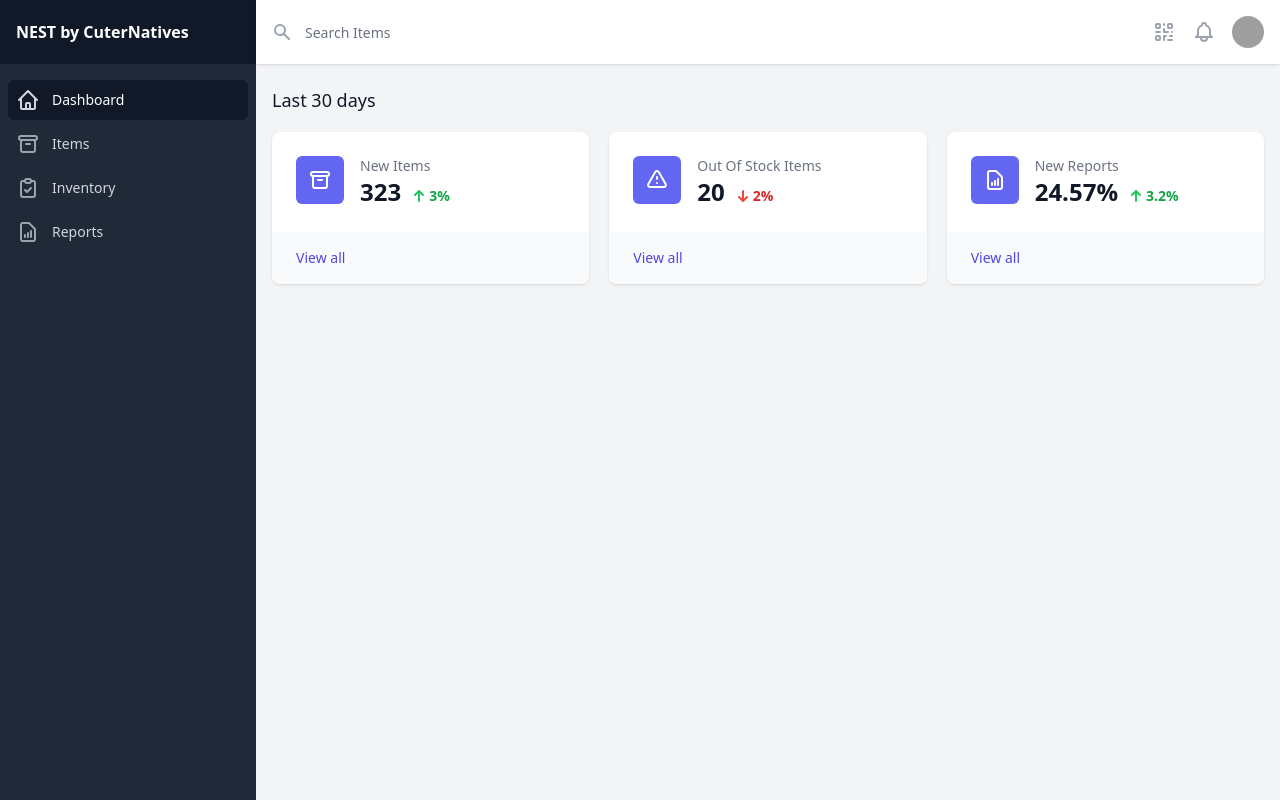
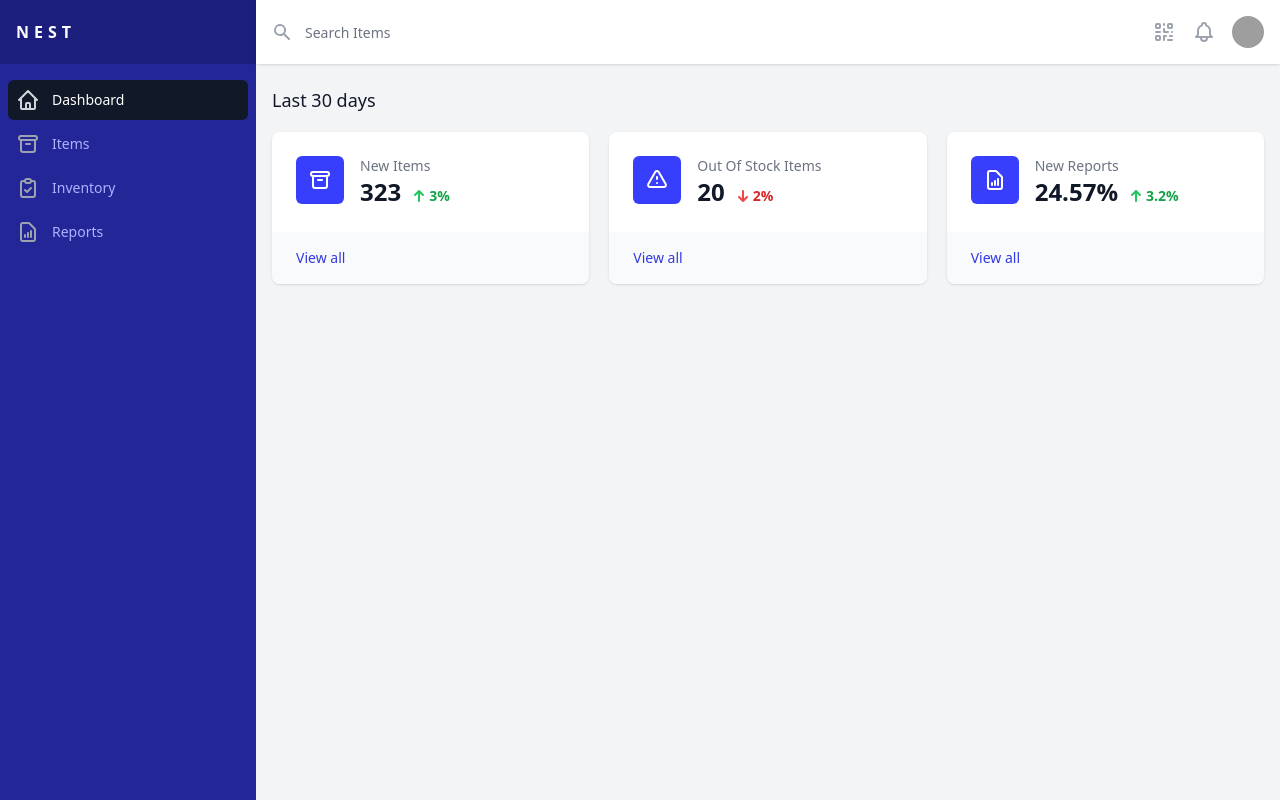
Before and after one commit to CuterNatives/Nest, a React (Create React App) app: page /dashboard in a window 1280 px wide. Built offline with nearby package versions, Linux system fonts and the light colour scheme; grey boxes are pictures that could not be loaded.

Commit message:
Changed Pallete Color and Texts

```diff
--- a/package.json
+++ b/package.json
@@ -5,9 +5,7 @@
   "dependencies": {
     "@headlessui/react": "^1.6.3",
     "@heroicons/react": "^1.0.6",
-    "@testing-library/jest-dom": "^5.16.4",
-    "@testing-library/react": "^13.2.0",
-    "@testing-library/user-event": "^13.5.0",
+
     "react": "^16.0.0",
     "react-dom": "^16.14.0",
     "react-qr-reader": "^3.0.0-beta-1",
--- a/src/Dashboard.js
+++ b/src/Dashboard.js
@@ -21,7 +21,7 @@ export default function Dashboard(){
             className="relative bg-white pt-5 px-4 pb-12 sm:pt-6 sm:px-6 shadow rounded-lg overflow-hidden"
           >
             <dt>
-              <div className="absolute bg-indigo-500 rounded-md p-3">
+              <div className="absolute bg-pr-500 rounded-md p-3">
                 <item.icon className="h-6 w-6 text-white" aria-hidden="true" />
               </div>
               <p className="ml-16 text-sm font-medium text-gray-500 truncate">{item.name}</p>
@@ -45,7 +45,7 @@ export default function Dashboard(){
               </p>
               <div className="absolute bottom-0 inset-x-0 bg-gray-50 px-4 py-4 sm:px-6">
                 <div className="text-sm">
-                  <a href="#" className="font-medium text-indigo-600 hover:text-indigo-500">
+                  <a href="#" className="font-medium text-pr-600 hover:text-pr-500">
                     {' '}
                     View all<span className="sr-only"> {item.name} stats</span>
                   </a>
--- a/src/Inventory.js
+++ b/src/Inventory.js
@@ -45,7 +45,7 @@ export default function Example() {
         <div className="mt-4 sm:mt-0 sm:ml-16 sm:flex-none">
           <button
             type="button"
-            className="inline-flex items-center justify-center rounded-md border border-transparent bg-indigo-600 px-4 py-2 text-sm font-medium text-white shadow-sm hover:bg-indigo-700 focus:outline-none focus:ring-2 focus:ring-indigo-500 focus:ring-offset-2 sm:w-auto"
+            className="inline-flex items-center justify-center rounded-md border border-transparent bg-pr-600 px-4 py-2 text-sm font-medium text-white shadow-sm hover:bg-pr-700 focus:outline-none focus:ring-2 focus:ring-indigo-500 focus:ring-offset-2 sm:w-auto"
           >
             Scan and Update
           </button>
@@ -102,7 +102,7 @@ export default function Example() {
                     <tr key={item.id} className={selecteditems.includes(item) ? 'bg-gray-50' : undefined}>
                       <td className="relative w-12 px-6 sm:w-16 sm:px-8">
                         {selecteditems.includes(item) && (
-                          <div className="absolute inset-y-0 left-0 w-0.5 bg-indigo-600" />
+                          <div className="absolute inset-y-0 left-0 w-0.5 bg-pr-600" />
                         )}
                         <input
                           type="checkbox"
--- a/src/Items.js
+++ b/src/Items.js
@@ -45,7 +45,7 @@ export default function Items() {
         <div className="mt-4 sm:mt-0 sm:ml-16 sm:flex-none">
           <button
             type="button"
-            className="inline-flex items-center justify-center rounded-md border border-transparent bg-indigo-600 px-4 py-2 text-sm font-medium text-white shadow-sm hover:bg-indigo-700 focus:outline-none focus:ring-2 focus:ring-indigo-500 focus:ring-offset-2 sm:w-auto"
+            className="inline-flex items-center justify-center rounded-md border border-transparent bg-pr-600 px-4 py-2 text-sm font-medium text-white shadow-sm hover:bg-pr-700 focus:outline-none focus:ring-2 focus:ring-indigo-500 focus:ring-offset-2 sm:w-auto"
             onClick={() => setOpen(true)}
           >
             Add Item
@@ -109,7 +109,7 @@ export default function Items() {
                     <tr key={item.id} className={selecteditems.includes(item) ? 'bg-gray-50' : undefined}>
                       <td className="relative w-12 px-6 sm:w-16 sm:px-8">
                         {selecteditems.includes(item) && (
-                          <div className="absolute inset-y-0 left-0 w-0.5 bg-indigo-600" />
+                          <div className="absolute inset-y-0 left-0 w-0.5 bg-pr-600" />
                         )}
                         <input
                           type="checkbox"
--- a/src/Main.js
+++ b/src/Main.js
@@ -158,14 +158,14 @@ export default function Main(props) {
         {/* Static sidebar for desktop */}
         <div className="hidden md:flex md:w-64 md:flex-col md:fixed md:inset-y-0">
           {/* Sidebar component, swap this element with another sidebar if you like */}
-          <div className="flex-1 flex flex-col min-h-0 bg-gray-800">
-            <div className="flex items-center h-16 flex-shrink-0 px-4 bg-gray-900">
+          <div className="flex-1 flex flex-col min-h-0 bg-pr-800">
+            <div className="flex items-center h-16 flex-shrink-0 px-4 bg-pr-900">
               {/* <img
                 className="h-8 w-auto"
                 src="https://tailwindui.com/img/logos/workflow-logo-indigo-500-mark-white-text.svg"
                 alt="Workflow"
               /> */}
-              <div className='text-white font-bold'>NEST by CuterNatives</div>
+              <div className='tracking-wide text-white font-bold'>N E S T</div>
             </div>
             <div className="flex-1 flex flex-col overflow-y-auto">
               <nav className="flex-1 px-2 py-4 space-y-1">
@@ -174,7 +174,7 @@ export default function Main(props) {
                     key={item.name}
                     href={item.href}
                     className={classNames(
-                      item.current ? 'bg-gray-900 text-white' : 'text-gray-300 hover:bg-gray-700 hover:text-white',
+                      item.current ? 'bg-gray-900 text-white' : 'text-pr-300 hover:bg-pr-700 hover:text-white',
                       'group flex items-center px-2 py-2 text-sm font-medium rounded-md'
                     )}
                   >
--- a/src/Reports.js
+++ b/src/Reports.js
@@ -21,7 +21,7 @@ export default function Example() {
         <div className="mt-4 sm:mt-0 sm:ml-16 sm:flex-none">
           <button
             type="button"
-            className="inline-flex items-center justify-center rounded-md border border-transparent bg-indigo-600 px-4 py-2 text-sm font-medium text-white shadow-sm hover:bg-indigo-700 focus:outline-none focus:ring-2 focus:ring-indigo-500 focus:ring-offset-2 sm:w-auto"
+            className="inline-flex items-center justify-center rounded-md border border-transparent bg-pr-600 px-4 py-2 text-sm font-medium text-white shadow-sm hover:bg-pr-700 focus:outline-none focus:ring-2 focus:ring-pr-500 focus:ring-offset-2 sm:w-auto"
           >
             Generate Report
           </button>
@@ -49,7 +49,7 @@ export default function Example() {
               <div className="flex-shrink-0 pr-2">
                 <button
                   type="button"
-                  className="w-8 h-8 bg-white inline-flex items-center justify-center text-gray-400 rounded-full bg-transparent hover:text-gray-500 focus:outline-none focus:ring-2 focus:ring-offset-2 focus:ring-indigo-500"
+                  className="w-8 h-8 bg-white inline-flex items-center justify-center text-gray-400 rounded-full bg-transparent hover:text-gray-500 focus:outline-none focus:ring-2 focus:ring-offset-2 focus:ring-pr-500"
                 >
                   <span className="sr-only">Open options</span>
                   <DotsVerticalIcon className="w-5 h-5" aria-hidden="true" />
--- a/tailwind.config.js
+++ b/tailwind.config.js
@@ -3,7 +3,24 @@ module.exports = {
     "./src/**/*.{js,jsx,ts,tsx}",
   ],
   theme: {
-    extend: {},
+    extend: {
+      colors: {
+        'pr': {
+          '50': '#f5f5ff',
+          '100': '#ebecff',
+          '200': '#cdcffe',
+          '300': '#afb2fe',
+          '400': '#7479fd',
+          '500': '#383ffc',
+          '600': '#3239e3',
+          '700': '#2a2fbd',
+          '800': '#222697',
+          '900': '#1b1f7b'
+      }
+
+    },
+
+    },
   },
   plugins: [require('@tailwindcss/forms'),],
 }
```
Also changed, not shown: 1 other file (tests, documents, lock files or other folders).
